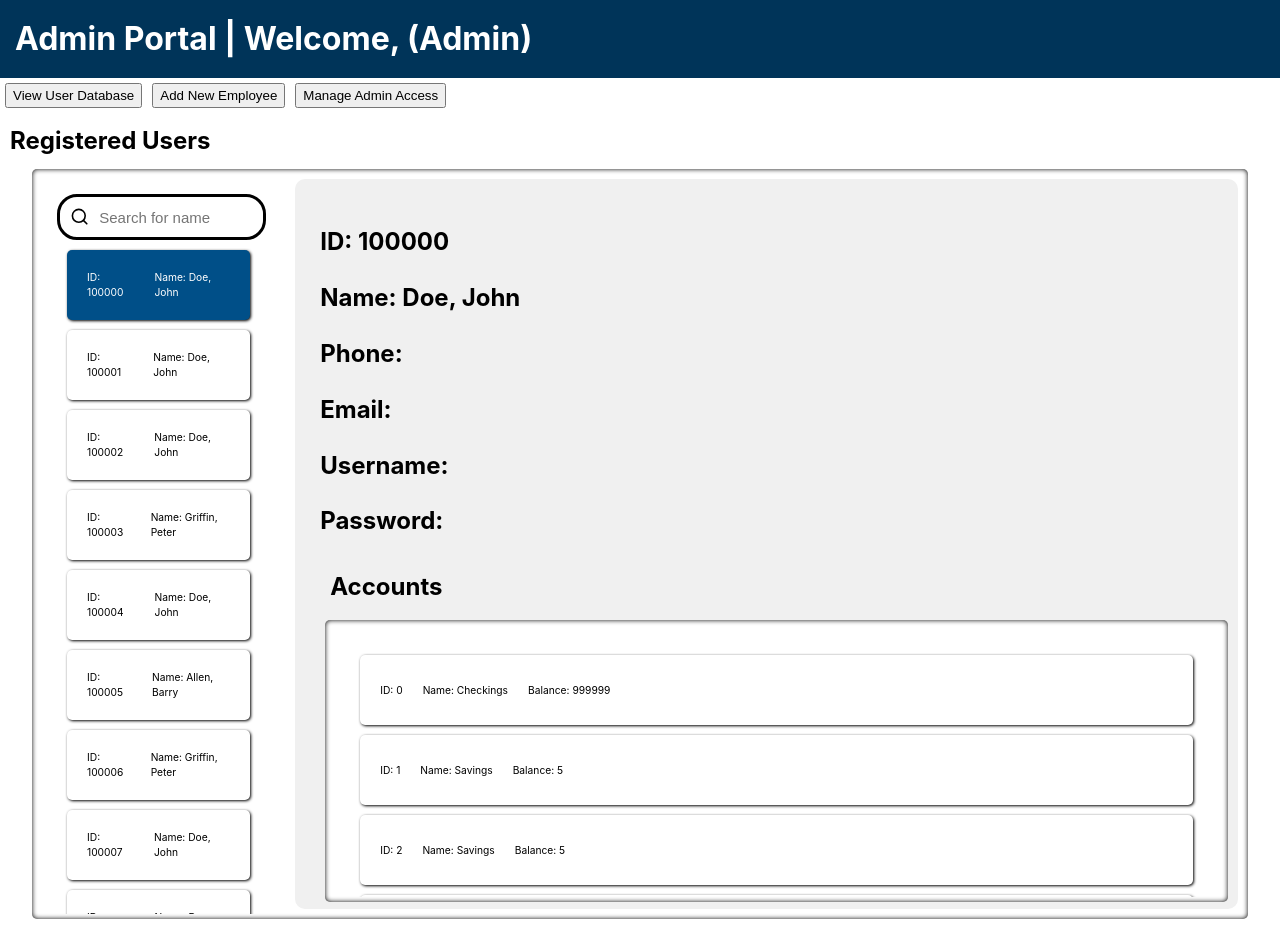
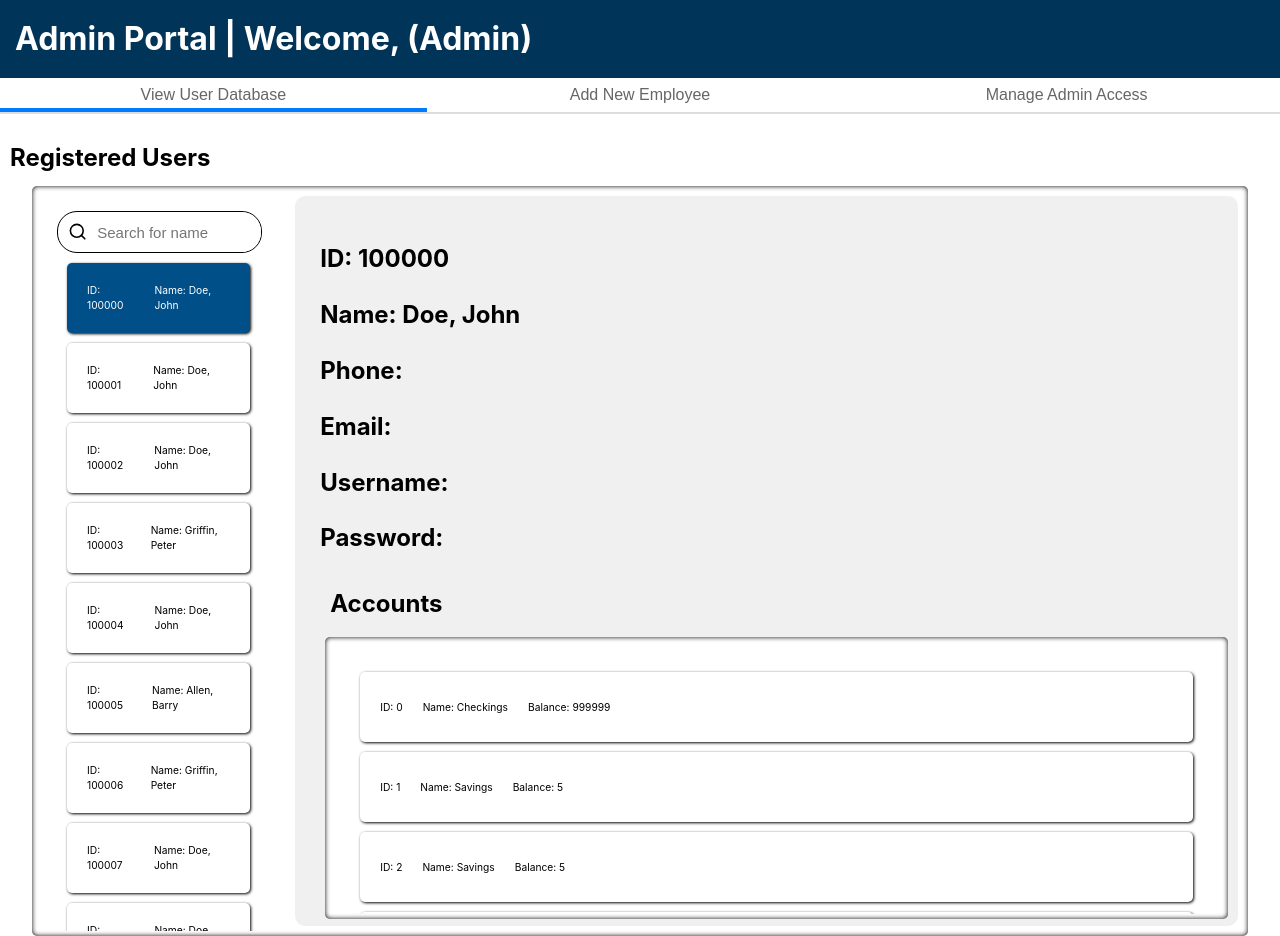
Before and after one commit to yyaatt0/CMPE-131-Group-2, a React (Create React App) app in the folder online-banking/: page /adminportal in a window 1280 px wide. Built offline with nearby package versions, Linux system fonts and the light colour scheme.

Commit message:
added styling to the tab buttons in the adminportal

```diff
--- a/online-banking/src/pages/AdminPortal.css
+++ b/online-banking/src/pages/AdminPortal.css
@@ -1,10 +1,36 @@
 .admin-nav {
-    background-color: white;
+    position: relative;
+    display: flex;
+    border-bottom: 2px solid #ddd;
+    margin-bottom: 1rem;
 }
 
 .admin-nav button {
-    height: 25px;
-    margin: 5px;
+    flex: 1;
+    background: none;
+    border: none;
+    cursor: pointer;
+    padding: 0.5rem 1rem;
+    font-size: 1rem;
+    color: #666;
+    transition: color 0.3s;
+}
+
+.admin-nav button:hover {
+    color: #007bff;
+}
+
+.admin-nav .active {
+    color: #007bff;
+    font-weight: bold;
+}
+
+.admin-nav span {
+    position: absolute;
+    bottom: 0;
+    height: 4px;
+    background-color: #007bff;
+    transition: left 0.3s ease, width 0.3s ease;
 }
 
 .database-panel {
@@ -96,6 +122,7 @@
     border: solid;
     border-color: black;
     border-radius: 20px;
+    border-width: 1px;
     width: 100%;
     display: flex;
     align-items: center;
--- a/online-banking/src/pages/AdminPortal.tsx
+++ b/online-banking/src/pages/AdminPortal.tsx
@@ -1,4 +1,4 @@
-import { useState } from 'react';
+import { useState, useRef, useEffect } from 'react';
 import { Search } from 'lucide-react';
 import '../styles.css';
 import './AdminPortal.css';
@@ -76,6 +76,21 @@ function AdminPortal() {
 
     // Used to navigate between admin tabs
     const [activeTab, setActiveTab] = useState(0);
+    const tabsRef = useRef<(HTMLButtonElement | null)[]>([]);
+    const [tabUnderlineWidth, setTabUnderlineWidth] = useState(0);
+    const [tabUnderlineLeft, setTabUnderlineLeft] = useState(0);
+
+    useEffect(() => {
+        const updateUnderlinePosition = () => {
+            const currentTab = tabsRef.current[activeTab];
+            if (currentTab) {
+                setTabUnderlineLeft(currentTab.offsetLeft);
+                setTabUnderlineWidth(currentTab.clientWidth);
+            }
+        };
+        updateUnderlinePosition();
+    }, [activeTab]);
+
 
     // Used to display both user and employee lists
     const [maxListItems, setMaxListItems] = useState(20);
@@ -148,7 +163,26 @@ function AdminPortal() {
         <>
             <h1 className='section-header'>Admin Portal | Welcome, (Admin)</h1> {/* Will need to get name of current admin */}
             <div className='admin-nav'>  {/* Admin navigation tabs | 0: User database, 1: Add new employwee, 2: Manage Admin Access*/}
-                <button
+
+                <span
+                    style={{
+                        left: `${tabUnderlineLeft}px`,
+                        width: `${tabUnderlineWidth}px`,
+                    }}
+                />
+                {['View User Database', 'Add New Employee', 'Manage Admin Access'].map((tabName, index) => (
+                    <button
+                        key={index}
+                        ref={(el) => (tabsRef.current[index] = el)}
+                        onClick={() => setActiveTab(index)}
+                    >
+                        {tabName}
+                    </button>
+                ))}
+
+
+
+                {/* <button
                     onClick={() => {
                         setActiveTab(0);
                         setListStartIndex(0); // Reset list to page 0 when refreshing or switching tabs.
@@ -171,7 +205,7 @@ function AdminPortal() {
                     }}
                 >
                     Manage Admin Access
-                </button>
+                </button> */}
             </div>
 
             {(() => {
```
Also changed, not shown: online-banking/src/pages/Password.tsx (+8 -0 lines).
